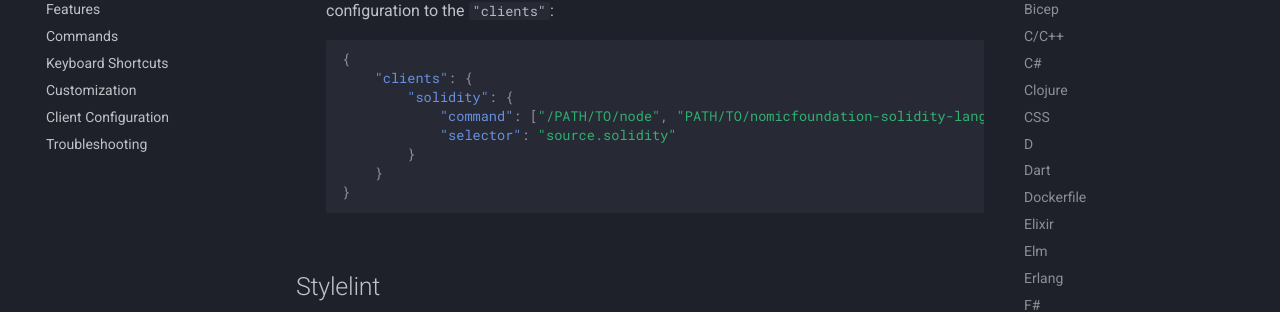
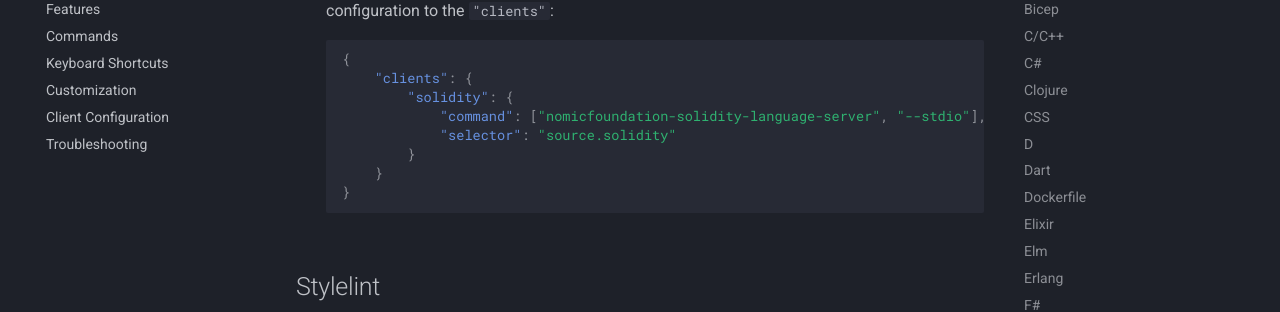
Before and after one commit to sublimelsp/LSP, an MkDocs documentation site: the page built from docs/src/language_servers.md, in a window 1280 px wide and 900 px high, scrolled down 15360 px. Shown: the part 153-465 px from the top of the window. Built offline with MkDocs 1.6.1 and Material for MkDocs 9.7.7, drawn with Linux system fonts in a browser that asks for light colours; comment, search, counter and statistics services are not loaded.

Commit message:
Update docs/src/language_servers.md
Co-authored-by: Rafał Chłodnicki <rchl2k@gmail.com>

```diff
--- a/docs/src/language_servers.md
+++ b/docs/src/language_servers.md
@@ -637,7 +637,7 @@ Follow installation instructions on [LSP-metals](https://github.com/scalameta/me
     {
         "clients": {
             "solidity": {
-                "command": ["/PATH/TO/node", "PATH/TO/nomicfoundation-solidity-language-server", "--stdio"],
+                "command": ["nomicfoundation-solidity-language-server", "--stdio"],
                 "selector": "source.solidity"
             }
         }
```
